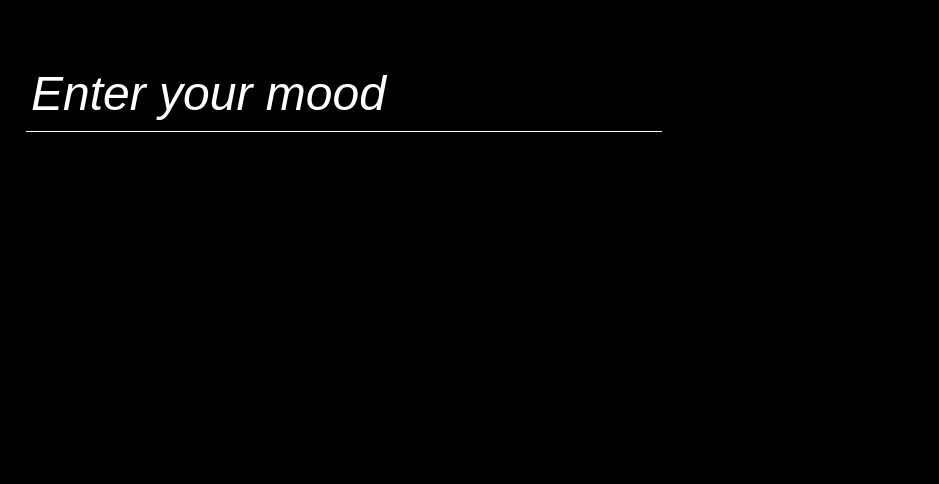
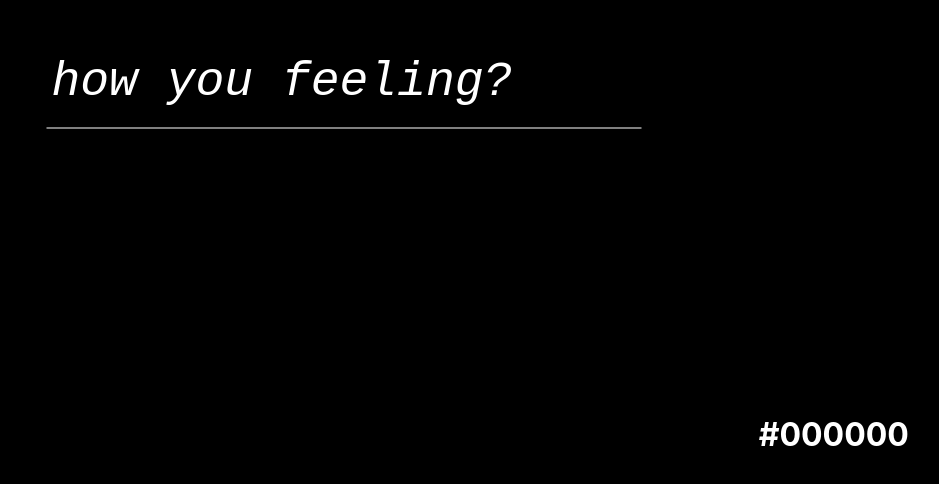
Before and after one commit to You-Gao/playground, a React (Create React App) app in the folder react_apps/mood/: page / in a window 1280 px wide. Shown: the part 306-790 px from the top of the page, without its empty margins (296-1235 px from the left). Built offline with nearby package versions, Linux system fonts and the light colour scheme.

Commit message:
feat: mood colors is cool

```diff
--- a/react_apps/mood/src/App.css
+++ b/react_apps/mood/src/App.css
@@ -38,7 +38,7 @@
 }
 
 /* transform works relative to the element's own size */
-input {
+textarea {
   position: relative;
   color: white;
   top: 50%;
@@ -50,14 +50,28 @@ input {
   border: none;
   border-bottom: 1px solid #ffffff;
   background: transparent;
+  line-height: 50%;
+  overflow: hidden;
+  resize: none;
+  /*transition: top 0.5s ease, left 0.5s ease, transform 0.5s ease, width 0.6s ease .1s, height 0.6s ease .1s, line-height 0.5s ease; */
+  transition: top .5s ease;
 }
 
-input::placeholder {
+textarea::placeholder {
   color: #ffffff; /* Gray color */
   font-style: italic;
   font-weight: normal;
 }
 
-input:focus {
+textarea:focus {
   outline: none;
 }
+
+/* the header to display color */
+h1 {
+	position: absolute;
+	bottom: 0%;
+	right: 0%;
+	transform: translate(-50%, -50%);
+	color: white;
+}
--- a/react_apps/mood/src/App.js
+++ b/react_apps/mood/src/App.js
@@ -4,48 +4,111 @@ import { useState, useEffect } from 'react';
 
 function App() {
   const [color, setColor] = useState('black');
+  const [hex, setHex] = useState('#000000');
 
   function changeColor() {
     // js can use document to access the DOM
-    const mood = document.querySelector('input').value;
-    document.querySelector('input').value = '';
-    console.log(mood)
-    setColor(mood);
+    const mood = document.getElementById('input_box').value;
+    document.getElementById('input_box').value = '';
+    if ((mood === "") || (mood === " ")){ return; }
+    console.log(mood);
+    const hex_string = getRandomHexColor();
+    setColor(hex_string);
+    setHex(hex_string);
 
-    if (mood === "black") {
+    if (hex_string === "#000000") {
 	    document.getElementById('input_box').style.setProperty('--placeholder-color', 'white');
 	    document.getElementById('input_box').style.borderBottom = '2px solid white';
     	    document.getElementById('input_box').style.color = 'white';
+	    document.getElementById('hex_string').style.color = 'white';
     }
 
-    if (mood === "white") {
+    if (hex_string === "#ffffff") {
 	    document.getElementById('input_box').style.setProperty('--placeholder-color', 'black');
 	    document.getElementById('input_box').style.borderBottom = '2px solid black';
 	    document.getElementById('input_box').style.color = 'black';
+	    document.getElementById('hex_string').style.color = 'black';
 
     }
   }
 
+  function getRandomHexColor() {
+    // Generate a random number between 0 and 16777215 (0xFFFFFF)
+    const randomColor = Math.floor(Math.random() * 16777215).toString(16);
+
+    // Ensure the hex code is always 6 characters (padding with leading zeros if necessary)
+    return "#" + randomColor.padStart(6, '0');
+}
+
+
+  function handleThresholdReached() {
+    const inputBox = document.getElementById('input_box');
+    console.log("Threshold reached!");
+	// Reset styles
+	inputBox.style.top = '0%';        // Set top to 0%
+	inputBox.style.left = '5%';       // Set left to 0%
+	inputBox.style.transform = 'none'; // Reset transform to none
+	inputBox.style.width = '90%';
+	inputBox.style.height = '93%';
+	inputBox.style.lineHeight = 'normal';
+
+  }
+
+  function handleBoxReset() {
+    const inputBox = document.getElementById('input_box');
+    console.log("Setting the box back!");
+    inputBox.style.top = '50%';
+    inputBox.style.left = '50%';
+    inputBox.style.transform = 'translate(-50%,-50%)';
+    inputBox.style.width = '';
+    inputBox.style.height = '';
+    inputBox.style.lineHeight = '50%';
+
+  }
   function listenForEnter(e) {
       if (e.key === 'Enter' && !e.repeat) {
         changeColor();
-      }
+	handleBoxReset();
     }
+}
+
+function listenForTreshold() {
+
+	const inputBox = document.getElementById('input_box');
+	const threshold = 20;
+	document.getElementById('input_box').value = document.getElementById('input_box').value.replace(/[\r\n]+/g, '');
+	const inputLength = inputBox.value.length;
+
+    // Check if the input length exceeds the threshold
+    if (inputLength >= threshold) {
+	handleThresholdReached();
+    }
+
+
+}
+
 
   useEffect(() => {
     // listen to an enter key press in the input field
     window.addEventListener('keydown', listenForEnter);
 
+    // listen to inputs into to input field
+    const inputBox = document.getElementById('input_box');
+
+    inputBox.addEventListener('input', listenForTreshold);
+
     // clean up
     return () => {
       window.removeEventListener('keydown', listenForEnter);
+      window.removeEventListener('input', listenForTreshold);
     }
 
     }, []);
 
   return (
     <div className="App" style={{background: color, width: "100%", height: "100%", position: "fixed"}}>
-      <input id="input_box" type="text" placeholder="Enter your mood" />
+      <textarea id="input_box" type="text" placeholder="how you feeling?" />
+      <h1 id="hex_string">{hex}</h1>
     </div>
   );
 }
```
